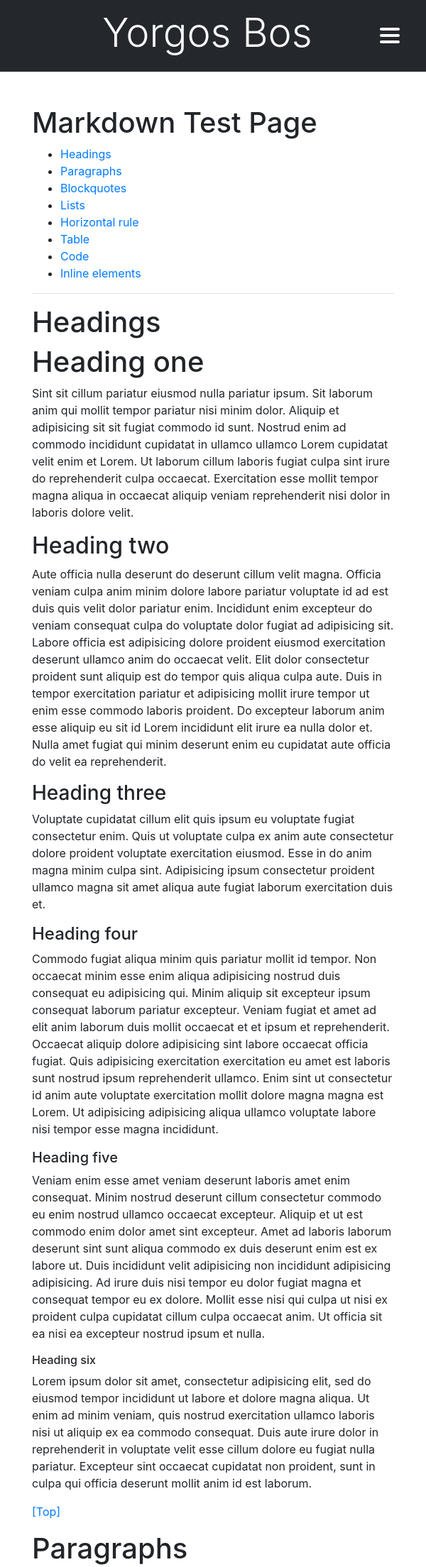
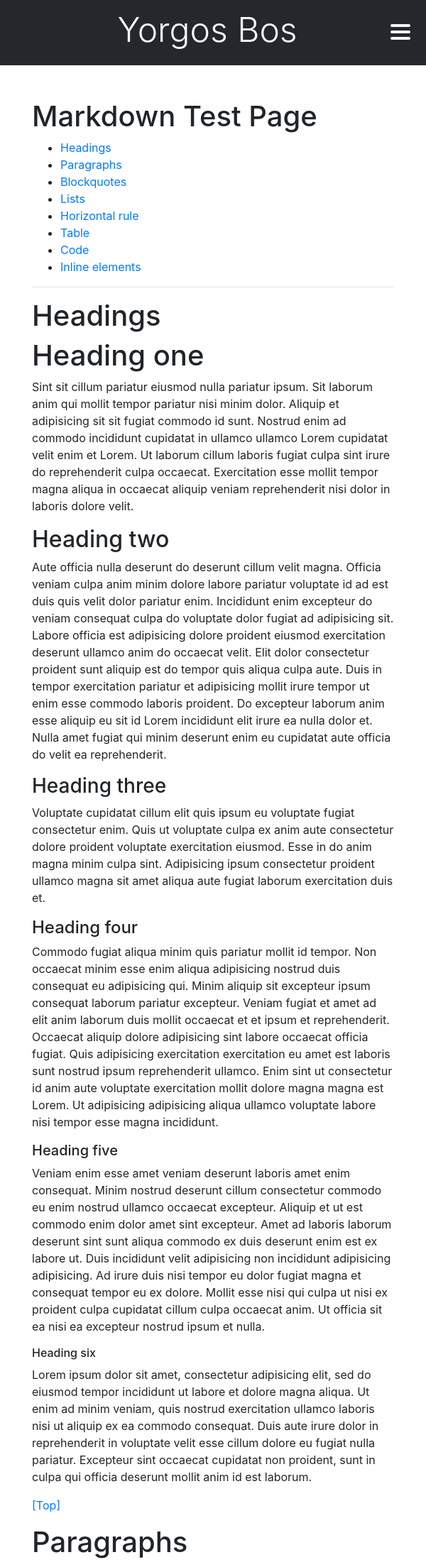
Before and after one commit to superpuffin/site, a Jekyll site: the page built from index.md, in a window 600 px wide. Shown: the top 2208 px of the page at 71% size. Built offline with Jekyll 4.4.1, drawn with Linux system fonts in a browser that asks for light colours; nearby versions of some CDN libraries.

Commit message:
Changed heading on mobile and header properties

```diff
--- a/_sass/_main.scss
+++ b/_sass/_main.scss
@@ -58,18 +58,23 @@
         text-decoration: underline;
     }
 
-    @media (min-width: 576px) and (max-width:900px) {
+    @media (max-width:767px) {
         flex-direction: column;
+
+        span.navbar-brand a h1 {
+            font-size: 3rem;
+        }
 
         .hamburger_menu {
             position: absolute;
-            top: 35px;
-            right: 25px;
+            top: 30px;
+            right: 10px;
         }
 
         #navb {
             flex-direction: column!important;
-            max-width: 25%;
+            max-width: 60%;
+            justify-content: center;
 
             nav {
                 flex-direction: column!important;
```
